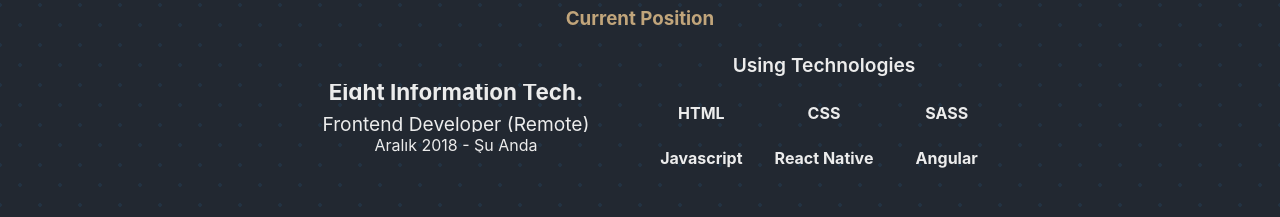
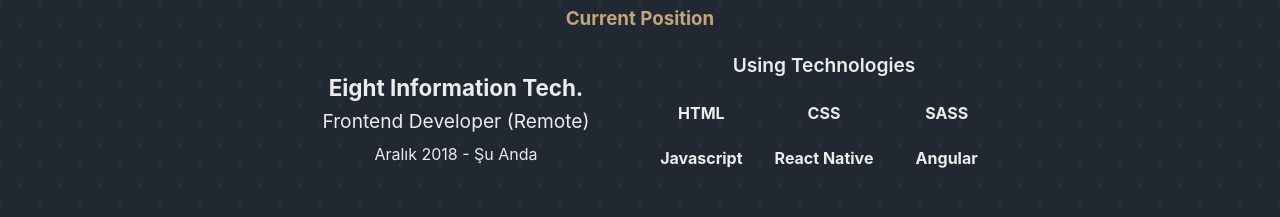
Before and after one commit to kocagozcem/cemkocagoz-blog, a Next.js app: page / in a window 1280 px wide. Shown: the part 395-612 px from the top of the page. Built offline with nearby package versions, Linux system fonts and the light colour scheme; no server answers.

Commit message:
line height fix

```diff
--- a/components/currentposition/current-position.module.scss
+++ b/components/currentposition/current-position.module.scss
@@ -29,20 +29,18 @@
   min-width: 12.5em;
   .company {
     margin: 0;
-    line-height: 1rem;
     cursor: pointer;
     font-weight: bold;
     font-size: 1.4rem;
   }
   .jobTitle {
     margin: 1rem 0 0.3rem 0;
-    line-height: 1rem;
     font-size: 1.2rem;
     font-weight: 400;
+    margin-top: 0;
   }
   .jobDate {
     margin: 0;
-    line-height: 1rem;
   }
 }
 
```
